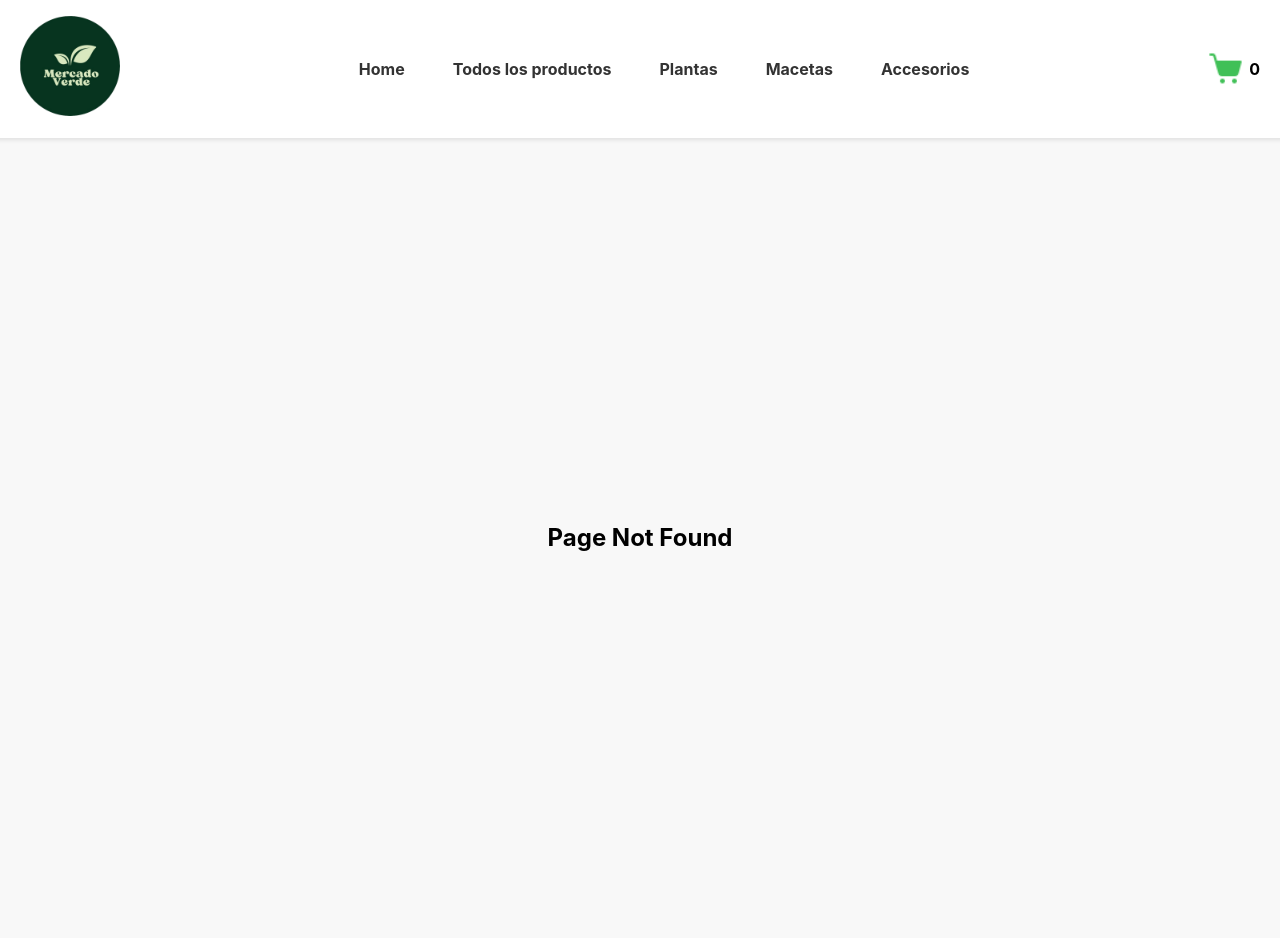
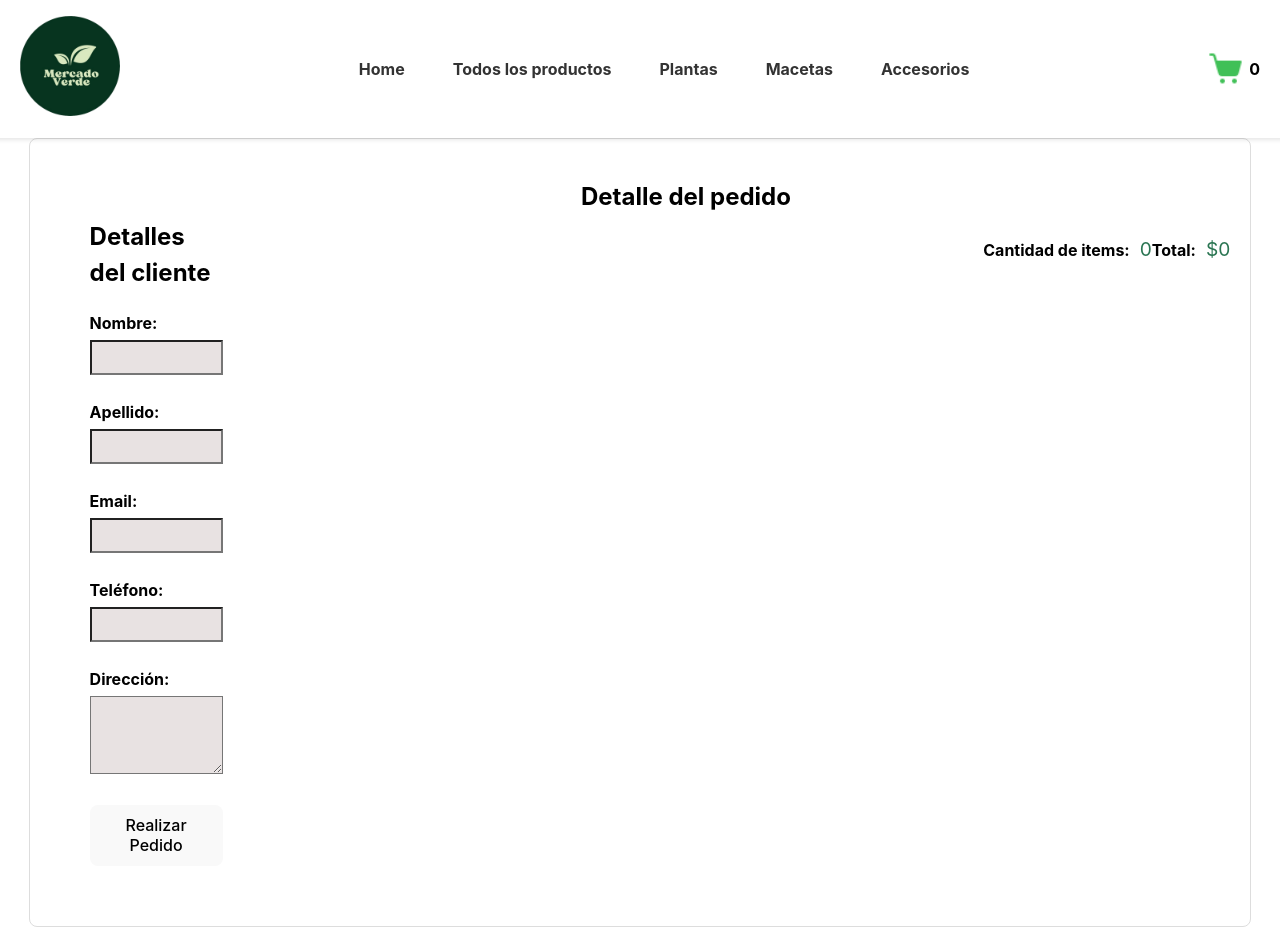
Before and after one commit to MariaNoelSilvera/mercadoverde-silvera, a React (Vite) app: page /cart in a window 1280 px wide. Before the commit this address had no page. Built offline with nearby package versions, Linux system fonts and the light colour scheme.

Commit message:
Add Cart Context

```diff
--- a/package.json
+++ b/package.json
@@ -10,6 +10,9 @@
     "preview": "vite preview"
   },
   "dependencies": {
+    "@fortawesome/fontawesome-svg-core": "^6.5.1",
+    "@fortawesome/free-solid-svg-icons": "^6.5.1",
+    "@fortawesome/react-fontawesome": "^0.2.0",
     "bootstrap": "^5.3.2",
     "firebase": "^10.8.0",
     "react": "^18.2.0",
--- a/src/App.jsx
+++ b/src/App.jsx
@@ -5,10 +5,13 @@ import ItemDetailContainer from "./components/ItemDetailContainer/ItemDetailCont
 import { BrowserRouter, Routes, Route } from "react-router-dom";
 import PageNotFound from "./components/PageNotFound/PageNotFound";
 import Home from "./pages/Home";
+import Cart from "./components/Cart/Cart";
+import CartProvider from "./context/CartContext";
 
 function App() {
   return (
     <div className="App">
+      <CartProvider>
     <BrowserRouter>
       <NavBar />
     <Routes>
@@ -17,9 +20,10 @@ function App() {
         <Route path="/products/:categoryId" element={<ItemListContainer/>} />
         <Route path="/product/:productId" element={<ItemDetailContainer/>} />
         <Route path='*' element={<PageNotFound />} />
-        <Route path='/cart' element={<PageNotFound />} />
+        <Route path='/cart' element={<Cart />} />
     </Routes>
     </BrowserRouter>
+    </CartProvider>
     </div>
   );
 }
--- /dev/null
+++ b/src/components/Cart/Cart.jsx
@@ -0,0 +1,52 @@
+import styles from './cart.module.scss';
+import { FontAwesomeIcon } from '@fortawesome/react-fontawesome';
+import { faTrash } from '@fortawesome/free-solid-svg-icons';
+import Item from '../Item/Item';
+import Order from '../Order/Order';
+import { useCartContext } from '../../context/CartContext';
+
+const Cart = () => {
+  const { itemsTotal, total, removeItem, cart } = useCartContext();
+
+  const handleRemoveItem = (id) => {
+    removeItem(id);
+  };
+
+  return (
+    <div className={styles.cartContainer}>
+      <div className={styles.leftContent}>
+        <Order />
+      </div>
+      <div className={styles.rightContent}>
+        <div className={styles.cartContent}>
+          <h2>Detalle del pedido</h2>
+          <ul className={styles.cartList}>
+            {cart.map((cartItem) => (
+              <li key={cartItem.item.id} className={styles.cartItem}>
+                <Item
+                  id={cartItem.item.id}
+                  name={cartItem.item.name}
+                  image={cartItem.item.image}
+                  price={cartItem.item.price}
+                />
+                <span className={styles.quantity}>Cantidad: {cartItem.quantity}</span>
+                <span className={styles.subtotal}>Subtotal: ${cartItem.quantity * cartItem.item.price}</span>
+                <button onClick={() => handleRemoveItem(cartItem.item.id)} className={styles.removeButton}>
+                  <FontAwesomeIcon icon={faTrash} />
+                </button>
+              </li>
+            ))}
+          </ul>
+          <div className={styles.totalContainer}>
+            <span className={styles.totalLabel}>Cantidad de items:</span>
+            <span className={styles.totalAmount}>{itemsTotal}</span>
+            <span className={styles.totalLabel}>Total:</span>
+            <span className={styles.totalAmount}>${total}</span>
+          </div>
+        </div>
+      </div>
+    </div>
+  );
+};
+
+export default Cart;
--- /dev/null
+++ b/src/components/Cart/Cart.module.scss
@@ -0,0 +1,62 @@
+.cartContainer {
+  width: 90%;
+  margin: 0 auto;
+  padding: 20px;
+  border: 1px solid #ddd;
+  border-radius: 8px;
+  color: black;
+  display: flex;
+  justify-content: space-between;
+}
+
+.leftContent {
+  width: 40%;
+  padding: 20px;
+  box-sizing: border-box;
+}
+
+.rightContent {
+  width: 55%;
+}
+
+.cartList {
+  list-style: none;
+  padding: 0;
+}
+
+.cartItem {
+  margin-bottom: 10px;
+  border-bottom: 1px solid #ddd;
+  padding-bottom: 10px;
+}
+
+.productName {
+  font-weight: bold;
+}
+
+.quantity {
+  margin-left: 10px;
+}
+
+.subtotal {
+  margin-left: 10px;
+}
+
+.totalContainer {
+  margin-top: 20px;
+  text-align: right;
+}
+
+.totalLabel {
+  font-weight: bold;
+  margin-right: 10px;
+}
+
+.totalAmount {
+  font-size: 1.2em;
+  color: #2a7552;
+}
+
+.removeButton {
+  background-color: #2a7552;
+}
--- a/src/components/CartWidget/CartWidget.jsx
+++ b/src/components/CartWidget/CartWidget.jsx
@@ -1,12 +1,13 @@
 import cart from "./assets/cart.png";
 import styles from "./CartWidget.module.scss";
+import { useCartContext } from "../../context/CartContext";
 
 const CartWidget = () => {
-  const cartCount = 0;
+   const { itemsTotal } = useCartContext()
   return (
     <div className={styles["cart-widget-container"]}>
       <img className={styles["cart-icon"]} src={cart} alt="cart-widget" />
-      <span className={styles["cart-count"]}>{cartCount}</span>
+      <span className={styles["cart-count"]}>{itemsTotal}</span>
     </div>
   );
 };
--- a/src/components/ItemDetail/ItemDetail.jsx
+++ b/src/components/ItemDetail/ItemDetail.jsx
@@ -3,13 +3,16 @@ import ItemCount from '../ItemCount/ItemCount';
 import styles from './ItemDetail.module.scss';
 import PropTypes from 'prop-types';
 import { useState } from 'react';
+import { useCartContext } from '../../context/CartContext';
 
 const ItemDetail = ({ item }) => {
   const { name, price, image, stock, description } = item;
   const [quantityAdded, setQuantityAdded] = useState(0);
+  const { addItem } = useCartContext()
 
   const handleOnAdd = (quantity) => {
     setQuantityAdded(quantity);
+    addItem(item, quantity);
   };
 
   return (
--- a/src/components/NavBar/NavBar.jsx
+++ b/src/components/NavBar/NavBar.jsx
@@ -6,7 +6,6 @@ import { getCategories } from "../../utils/MockData";
 import { useEffect, useState } from 'react'
 
 const NavBar = () => {
-
     const [categories, setCategories] = useState([])
 
       useEffect(() => {
@@ -41,7 +40,9 @@ const NavBar = () => {
           </Link>
         ))}
       </div>
-      <CartWidget />
+      <Link to="/cart">
+        <CartWidget />
+      </Link>
     </div>
   );
 }
--- /dev/null
+++ b/src/components/Order/Order.jsx
@@ -0,0 +1,35 @@
+import styles from './Order.module.scss';
+
+const Order = () => {
+  return (
+    <div className={styles.formContainer}>
+      <h2>Detalles del cliente</h2>
+      <form>
+        <div className={styles.formGroup}>
+          <label htmlFor="name">Nombre:</label>
+          <input type="text" id="name" name="name" required />
+        </div>
+          <div className={styles.formGroup}>
+          <label htmlFor="name">Apellido:</label>
+          <input type="text" id="lastName" name="lastName" required />
+        </div>
+         <div className={styles.formGroup}>
+          <label htmlFor="email">Email:</label>
+          <input type="email" id="email" name="email" required />
+        </div>
+        <div className={styles.formGroup}>
+          <label htmlFor="phone">Teléfono:</label>
+          <input type="tel" id="phone" name="phone" required />
+        </div>
+        <div className={styles.formGroup}>
+          <label htmlFor="address">Dirección:</label>
+          <textarea id="address" name="address" rows="4" required />
+        </div>
+
+        <button type="submit">Realizar Pedido</button>
+      </form>
+    </div>
+  );
+};
+
+export default Order;
--- /dev/null
+++ b/src/components/Order/Order.module.scss
@@ -0,0 +1,45 @@
+.formContainer {
+  width: 40%;
+  padding: 20px;
+  box-sizing: border-box;
+}
+
+form {
+  display: flex;
+  flex-direction: column;
+}
+
+.formGroup {
+  margin-bottom: 15px;
+}
+
+label {
+  font-weight: bold;
+  margin-bottom: 5px;
+}
+
+input,
+textarea {
+  width: 100%;
+  padding: 8px;
+  box-sizing: border-box;
+  margin-top: 5px;
+  margin-bottom: 10px;
+  background-color: rgb(232, 226, 226);
+}
+
+.Button {
+  display:inline-flex;
+  background-color: #2a7552;
+  color: #fff;
+  padding: 8px 12px;
+  text-decoration: none;
+  border-radius: 4px;
+  transition: background-color 0.3s ease-in-out;
+  border: none;
+
+  &:hover {
+    background-color: #13603c;
+    color: rgb(84, 126, 109);
+  }
+}
--- /dev/null
+++ b/src/context/CartContext.jsx
@@ -0,0 +1,61 @@
+import PropTypes from 'prop-types';
+import { createContext, useContext, useState } from 'react'
+
+const cartContext = createContext()
+
+const { Provider } = cartContext
+
+export const useCartContext = () => useContext(cartContext)
+
+const CartProvider = ({ children }) => {
+  const [cart, setCart] = useState([])
+  const [itemsTotal, setItemsTotal] = useState(0)
+  const [total, setTotal] = useState(0)
+
+  const addItem = (item, quantity) => {
+    setItemsTotal(itemsTotal + quantity)
+    setTotal(total + item.price * quantity)
+
+    if (isInCart(item.id)) {
+      const newCart = cart.map((cartItem) => {
+        if (cartItem.item.id === item.id) {
+          return { ...cartItem, quantity: cartItem.quantity + quantity }
+        } else {
+          return cartItem
+        }
+      })
+      setCart(newCart)
+    } else {
+      setCart([...cart, { item, quantity }])
+    }
+  }
+
+    const removeItem = (id) => {
+    const updatedCart = cart.filter((cartItem) => cartItem.item.id !== id);
+    const removedItem = cart.find((cartItem) => cartItem.item.id === id);
+
+    if (removedItem) {
+      setCart(updatedCart);
+      setItemsTotal(itemsTotal - removedItem.quantity);
+      setTotal(total - removedItem.item.price * removedItem.quantity);
+    }
+  };
+
+  const clear = () => {
+    setCart([])
+    setItemsTotal(0)
+    setTotal(0)
+  }
+
+  const isInCart = (id) => cart.find((item) => item.item.id === id)
+
+  const contextValue = { cart, itemsTotal, addItem, removeItem, clear, total }
+
+  return <Provider value={contextValue}>{children}</Provider>
+}
+
+CartProvider.propTypes = {
+  children: PropTypes.node.isRequired,
+};
+
+export default CartProvider
--- a/src/utils/MockData.js
+++ b/src/utils/MockData.js
@@ -114,7 +114,3 @@ export const getProductsByCategory = (categoryId) => {
         },500)
     })
 }
-
-export const getProductsAsync = () => {
-  return fetch('https://fakestoreapi.com/products').then((res) => res.json())
-}
```
Also changed, not shown: 1 other file (tests, documents, lock files or other folders).
